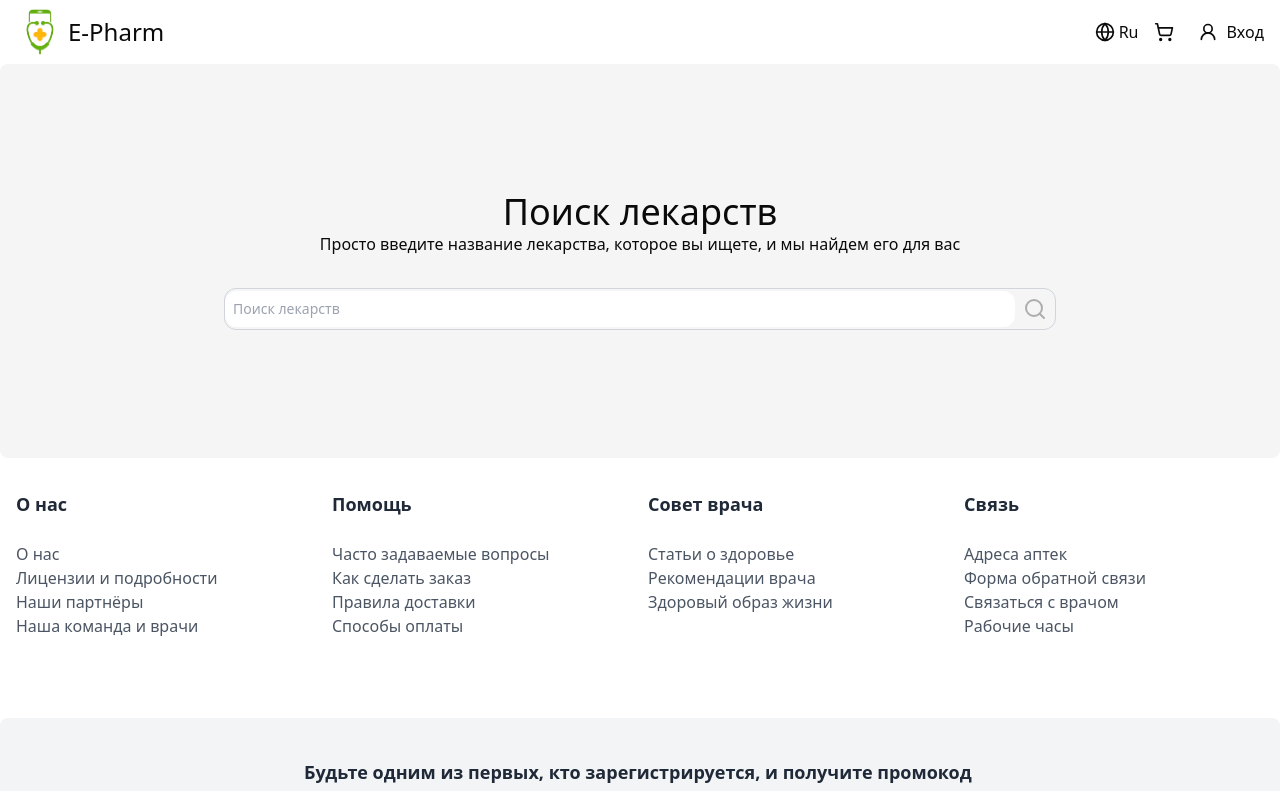
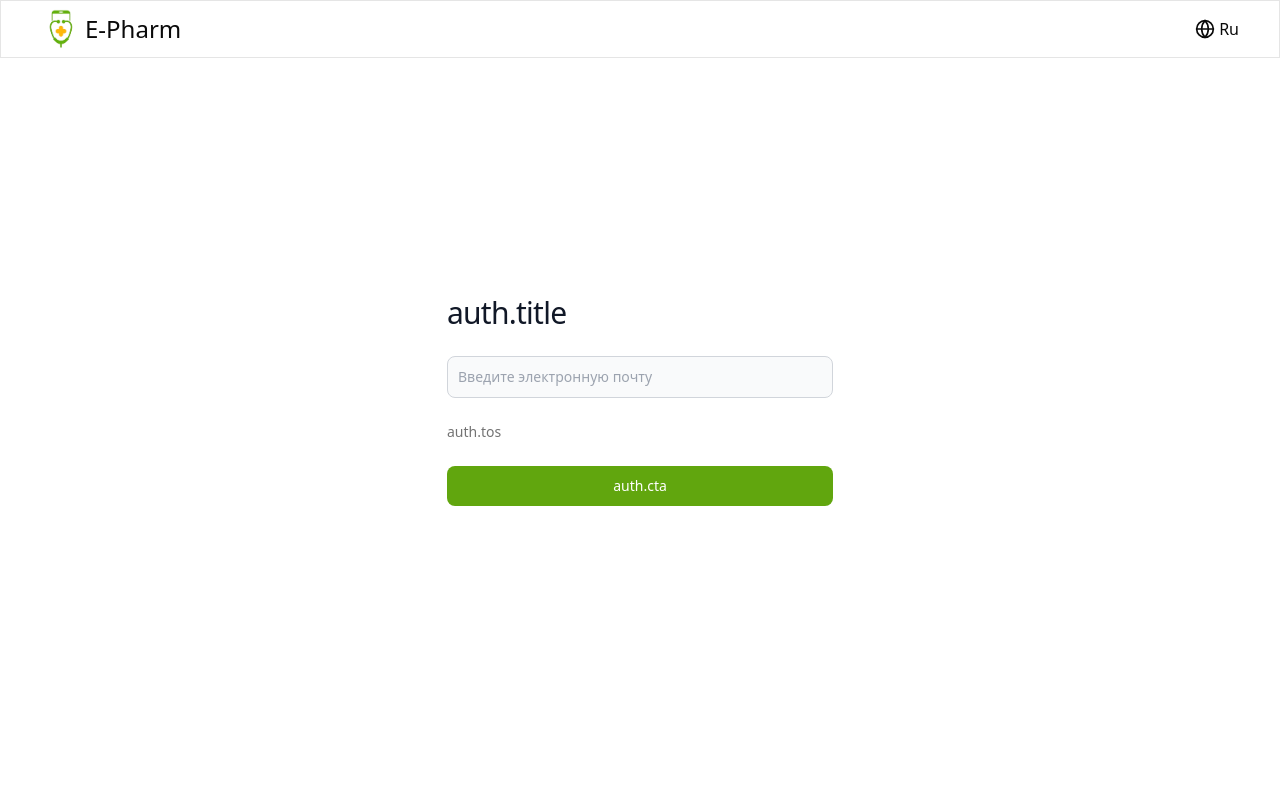
Before and after one commit to E-Pharm-az/E-Pharm-Storefront, a React (Vite) app: page /auth in a window 1280 px wide. Before the commit this address led to /. Shown: the top 791 px of the page. Built offline with nearby package versions, Linux system fonts and the light colour scheme.

Commit message:
Add auth flow step 1

```diff
--- a/package.json
+++ b/package.json
@@ -17,12 +17,14 @@
     "axios": "^1.6.8",
     "class-variance-authority": "^0.7.0",
     "clsx": "^2.1.0",
+    "framer-motion": "^11.2.10",
     "i18next": "^23.10.1",
     "jwt-decode": "^4.0.0",
     "lucide-react": "^0.363.0",
     "react": "^18.2.0",
     "react-dom": "^18.2.0",
     "react-draggable": "^4.4.6",
+    "react-hook-form": "^7.51.5",
     "react-i18next": "^14.1.0",
     "react-router-dom": "^6.22.3",
     "tailwind-merge": "^2.3.0",
--- a/src/App.tsx
+++ b/src/App.tsx
@@ -17,6 +17,7 @@ import { Analytics } from "@vercel/analytics/react";
 import ScrollToTop from "./utils/scrollToTop.ts";
 import ForgotPassword from "@/views/ForgotPassword.tsx";
 import ChangePassword from "@/views/ChangePassword.tsx";
+import Auth from "@/views/auth/Auth.tsx";
 
 function App() {
   return (
@@ -45,6 +46,12 @@ function App() {
             <Route path="/change-password" element={<ChangePassword />} />
             <Route path="/signup" element={<Signup />} />
             <Route path="/confirm-email" element={<ConfirmEmail />} />
+
+            <Route path="/auth" element={<Auth/>} />
+            {/*<Route path="/login" element={LoginStep} />*/}
+            {/*<Route path="/signup/step1" element={SignupStep1} />*/}
+            {/*<Route path="/signup/step2" element={SignupStep2} />*/}
+            {/*<Route path="/signup/step3" element={SignupStep3} />*/}
           </Route>
         </Route>
       </Routes>
--- a/src/components/MobileNavbar.tsx
+++ b/src/components/MobileNavbar.tsx
@@ -36,7 +36,7 @@ export const MobileNavbar = () => {
                         <ShoppingCart color="#61a60e" size={28}/>
                     </NavLink>
 
-                    <NavLink to={auth ? "/profile" : "/login"} className="flex h-full items-center justify-center">
+                    <NavLink to={auth ? "/profile" : "/auth"} className="flex h-full items-center justify-center">
                         <UserRound color="#61a60e" size={28}/>
                     </NavLink>
                 </div>
--- a/src/components/Navbar.tsx
+++ b/src/components/Navbar.tsx
@@ -76,7 +76,7 @@ export const Navbar = () => {
                     </>
                 ) : (
                     <>
-                        <NavLink to={"/login"}
+                        <NavLink to={"/auth"}
                                  className="flex flex-shrink-0 items-center transition hover:opacity-70">
                             <UserRound className="mr-2 h-5 w-5"/>
                             <span>{t("nav.login")}</span>
--- a/src/context/SignupFormProvider.tsx
+++ b/src/context/AuthFormProvider.tsx
@@ -1,29 +1,32 @@
-import React, { createContext, useState, useEffect, ReactNode } from "react";
+import { createContext, useState, useEffect, ReactNode, FC } from "react";
 
 interface FormData {
   email: string;
-  name: string;
+  firstName: string;
+  lastName: string;
   address: string;
   password: string;
 }
 
-interface FormContextProps {
+const defaultFormData: FormData = {
+  email: "",
+  firstName: "",
+  lastName: "",
+  address: "",
+  password: "",
+};
+
+interface FormContextType {
   formData: FormData;
   updateFormData: (data: Partial<FormData>) => void;
 }
 
-const defaultFormData: FormData = {
-  email: "",
-  name: "",
-  address: "",
-  password: "",
-};
+const FormContext = createContext<FormContextType>({
+  formData: defaultFormData,
+  updateFormData: () => {},
+});
 
-const FormContext = createContext<FormContextProps | undefined>(undefined);
-
-const SignupFormProvider: React.FC<{ children: ReactNode }> = ({
-  children,
-}) => {
+export const AuthFormProvider: FC<{ children: ReactNode }> = ({ children }) => {
   const [formData, setFormData] = useState<FormData>(() => {
     const savedData = localStorage.getItem("formData");
     return savedData ? JSON.parse(savedData) : defaultFormData;
@@ -47,4 +50,4 @@ const SignupFormProvider: React.FC<{ children: ReactNode }> = ({
   );
 };
 
-export { FormContext, SignupFormProvider };
+export default FormContext;
--- /dev/null
+++ b/src/context/ErrorProvider.tsx
@@ -0,0 +1,62 @@
+import { createContext, useState, useEffect, ReactNode, FC } from "react";
+import { CircleAlert, X } from "lucide-react";
+import { motion, AnimatePresence } from "framer-motion";
+
+interface FormContextType {
+  error: string;
+  setError: (msg: string) => void;
+}
+
+const ErrorContext = createContext<FormContextType>({
+  error: "",
+  setError: () => {},
+});
+
+export const ErrorProvider: FC<{ children: ReactNode }> = ({ children }) => {
+  const [error, setError] = useState<string>("");
+  const [visible, setVisible] = useState<boolean>(false);
+
+  useEffect(() => {
+    if (error) {
+      setVisible(true);
+      const timer = setTimeout(() => {
+        setVisible(false);
+        setError("");
+      }, 5000);
+
+      return () => clearTimeout(timer);
+    }
+  }, [error]);
+
+  const handleDismiss = () => {
+    setVisible(false);
+    setError("");
+  };
+
+  return (
+    <ErrorContext.Provider value={{ error, setError }}>
+      <AnimatePresence>
+        {visible && (
+          <motion.div
+            initial={{ opacity: 0 }}
+            animate={{ opacity: 1 }}
+            exit={{ opacity: 0 }}
+            transition={{ duration: 0.1 }}
+            className="w-full fixed left-0 top-2 right-0 z-50"
+          >
+            <div className="bg-red-300 border border-red-400 rounded-md mx-auto flex p-4 w-[500px] justify-between items-center">
+              <div className="flex gap-2 items-center">
+                <CircleAlert />
+                <p>{error}</p>
+              </div>
+              <X onClick={handleDismiss} className="cursor-pointer" />
+            </div>
+          </motion.div>
+        )}
+      </AnimatePresence>
+      {children}
+    </ErrorContext.Provider>
+  );
+};
+
+export default ErrorContext;
--- a/src/layouts/AuthLayout.tsx
+++ b/src/layouts/AuthLayout.tsx
@@ -1,16 +1,18 @@
-import {Outlet} from "react-router-dom";
+import {Link, Outlet} from "react-router-dom";
 import Logo from "@/assets/logo.png";
 import LanguageSelector from "@/components/LanguageSelector.tsx";
 
 const AuthLayout = () => {
     return (
       <main>
-        <div className="fixed left-0 top-0 right-0 border p-2 justify-between flex px-2 sm:px-10 items-center">
-          <div className="flex flex-shrink-0 items-center space-x-1">
-              <img src={Logo} alt="logo" className="h-10 pointer-events-none"/>
-            <h1 className="text-2xl font-medium sm:text-2xl">E-Pharm</h1>
-          </div>
-            <LanguageSelector/>
+        <div className="fixed z-10 left-0 top-0 right-0 border p-2 justify-between flex px-2 sm:px-10 items-center">
+          <Link to="/">
+            <div className="flex flex-shrink-0 items-center space-x-1">
+              <img src={Logo} alt="logo" className="h-10 pointer-events-none" />
+              <h1 className="text-2xl font-medium sm:text-2xl">E-Pharm</h1>
+            </div>
+          </Link>
+          <LanguageSelector />
         </div>
         <div className="sm:flex sm:h-screen sm:items-center mt-12 sm:mt-0 sm:justify-center">
           <Outlet />
--- a/src/translation/en/global.json
+++ b/src/translation/en/global.json
@@ -10,6 +10,13 @@
     "signup": "Signup",
     "cart": "Cart",
     "hi": "Hi"
+  },
+  "auth": {
+    "title": "Enter your email to join us or sign in.",
+    "placeholder": "",
+    "tos": "By continuing, I agree to E-Pharm's Privacy Policy and Terms of Use.",
+    "cta": "Continue",
+    "unexpectedError": "An unexpected error occurred"
   },
   "signup": {
     "title": "What's your email?",
--- /dev/null
+++ b/src/views/auth/Auth.tsx
@@ -0,0 +1,75 @@
+import { useTranslation } from "react-i18next";
+import { Button } from "@/components/ui/Button.tsx";
+import { useContext } from "react";
+import FormContext from "@/context/AuthFormProvider.tsx";
+import { useForm } from "react-hook-form";
+import { useNavigate } from "react-router-dom";
+import apiClient from "@/services/api-client.ts";
+import ErrorContext from "@/context/ErrorProvider.tsx";
+import axios, {AxiosError} from "axios";
+
+interface EmailFormData {
+  email: string;
+}
+
+const Auth = () => {
+  const [t] = useTranslation("global");
+  const navigate = useNavigate();
+  const { setError } = useContext(ErrorContext);
+  const { formData, updateFormData } = useContext(FormContext);
+  const {
+    register,
+    handleSubmit,
+    formState: { errors },
+  } = useForm<EmailFormData>({
+    defaultValues: {
+      email: formData.email,
+    },
+  });
+
+  const onSubmit = async (data: EmailFormData) => {
+    updateFormData({ email: data.email });
+
+    try {
+      const response = await apiClient.get(`/auth/lookup/store/${data.email}`);
+
+      if (response.status === 200) {
+        navigate("/login");
+      }
+    } catch (error) {
+      if (axios.isAxiosError(error)) {
+        if (error.response.status === 404) navigate("/signup");
+      }
+      else {
+        setError(t("auth.unexpectedError"));
+      }
+    }
+  };
+
+  return (
+    <div className="mx-auto w-full py-8 sm:w-[450px]">
+      <div className="p-6 grid gap-6 sm:p-8">
+        <h1 className="text-3xl font-medium leading-tight tracking-tight text-gray-900">
+          {t("auth.title")}
+        </h1>
+        <form onSubmit={handleSubmit(onSubmit)} className="grid gap-6">
+          <div className="grid gap-1">
+            <input
+              type="email"
+              {...register("email", { required: "Email is required" })}
+              className="block w-full rounded-lg border border-gray-300 bg-gray-50 text-gray-900 p-2.5 focus:ring-primary-600 focus:border-primary-600 sm:text-sm"
+              placeholder={t("signup.placeholder")}
+            />
+            {errors.email && (
+              <p className="text-red-500 text-sm">{errors.email.message}</p>
+            )}
+          </div>
+          <p className="text-sm text-muted-foreground">{t("auth.tos")}</p>
+          <Button type="submit">{t("auth.cta")}</Button>
+        </form>
+      </div>
+    </div>
+  );
+};
+
+export default Auth;
```
Also changed, not shown: src/main.tsx (+18 -13 lines), 1 other file (tests, documents, lock files or other folders).
